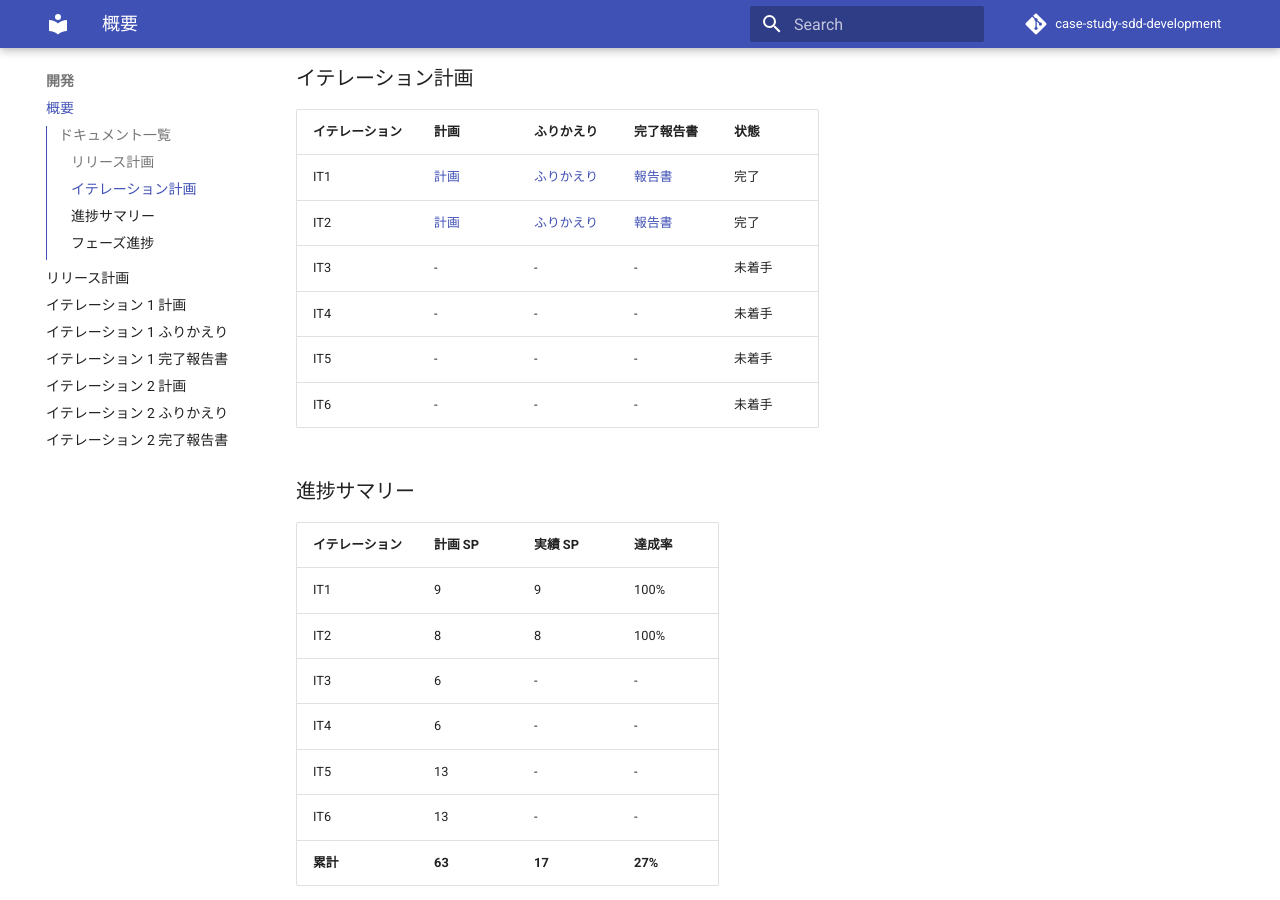
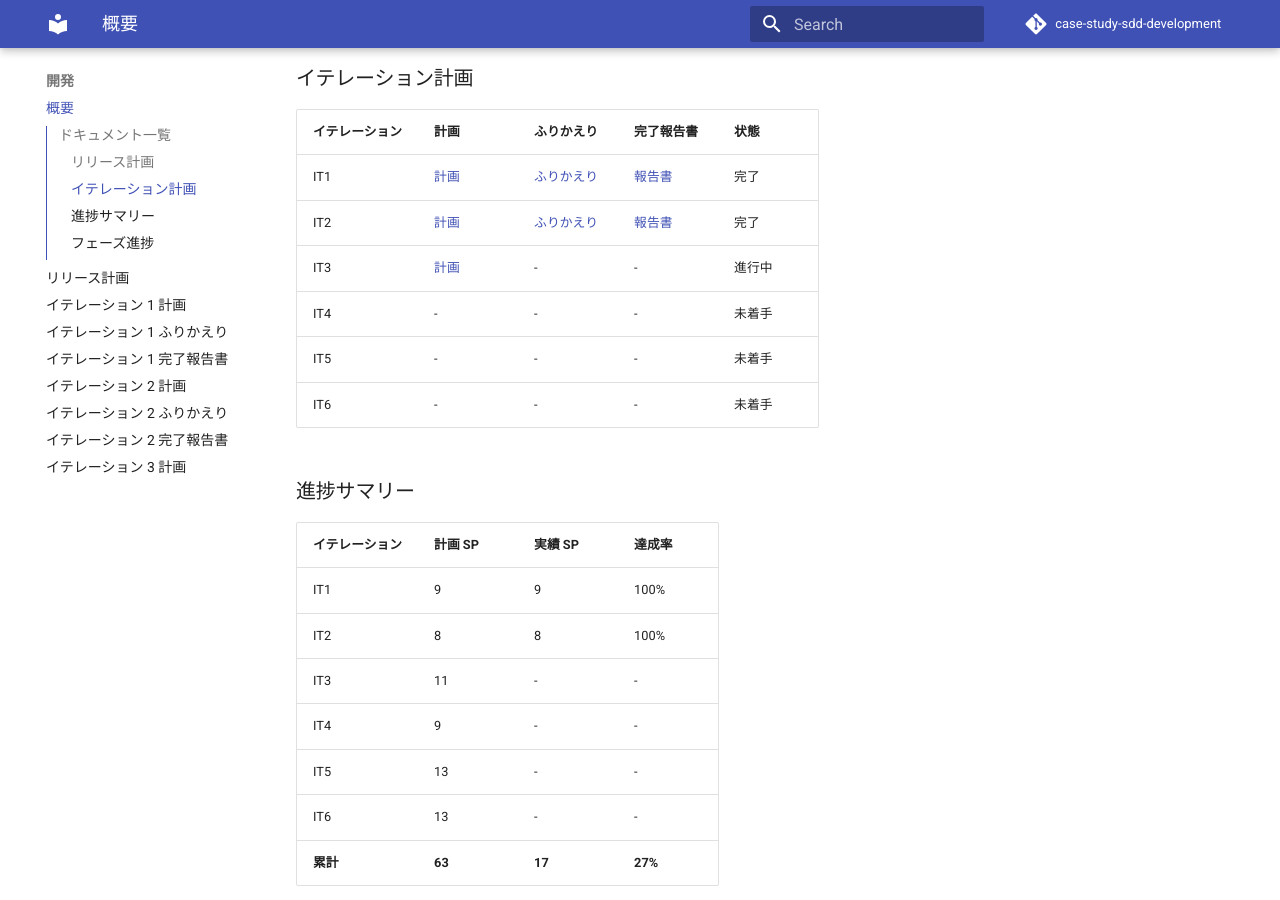
Before and after one commit to k2works/case-study-sdd-development, an MkDocs documentation site: the page built from docs/development/index.md, in a window 1280 px wide and 900 px high, scrolled down 467 px. Built offline with MkDocs 1.6.1 and Material for MkDocs 9.7.7, drawn with Linux system fonts in a browser that asks for light colours; comment, search, counter and statistics services are not loaded.

Commit message:
docs: IT3 計画をドキュメントインデックスと mkdocs.yml に追加
- development/index.md: IT3 を進行中に更新、計画 SP を調整
- mkdocs.yml: IT3 計画のナビゲーションを追加

https://claude.ai/code/session_01TbcdAmtkSk18qdHNmL4PV1

```diff
--- a/docs/development/index.md
+++ b/docs/development/index.md
@@ -16,7 +16,7 @@
 | :--- | :--- | :--- | :--- | :--- |
 | IT1 | [計画](iteration_plan-1.md) | [ふりかえり](retrospective-1.md) | [報告書](iteration_report-1.md) | 完了 |
 | IT2 | [計画](iteration_plan-2.md) | [ふりかえり](retrospective-2.md) | [報告書](iteration_report-2.md) | 完了 |
-| IT3 | - | - | - | 未着手 |
+| IT3 | [計画](iteration_plan-3.md) | - | - | 進行中 |
 | IT4 | - | - | - | 未着手 |
 | IT5 | - | - | - | 未着手 |
 | IT6 | - | - | - | 未着手 |
@@ -27,8 +27,8 @@
 | :--- | :--- | :--- | :--- |
 | IT1 | 9 | 9 | 100% |
 | IT2 | 8 | 8 | 100% |
-| IT3 | 6 | - | - |
-| IT4 | 6 | - | - |
+| IT3 | 11 | - | - |
+| IT4 | 9 | - | - |
 | IT5 | 13 | - | - |
 | IT6 | 13 | - | - |
 | **累計** | **63** | **17** | **27%** |
--- a/mkdocs.yml
+++ b/mkdocs.yml
@@ -102,6 +102,7 @@ nav:
       - イテレーション 2 計画: development/iteration_plan-2.md
       - イテレーション 2 ふりかえり: development/retrospective-2.md
       - イテレーション 2 完了報告書: development/iteration_report-2.md
+      - イテレーション 3 計画: development/iteration_plan-3.md
   - 運用:
       - 概要: operation/index.md
       - アプリケーション開発環境セットアップ: operation/dev_app_instruction.md
```
